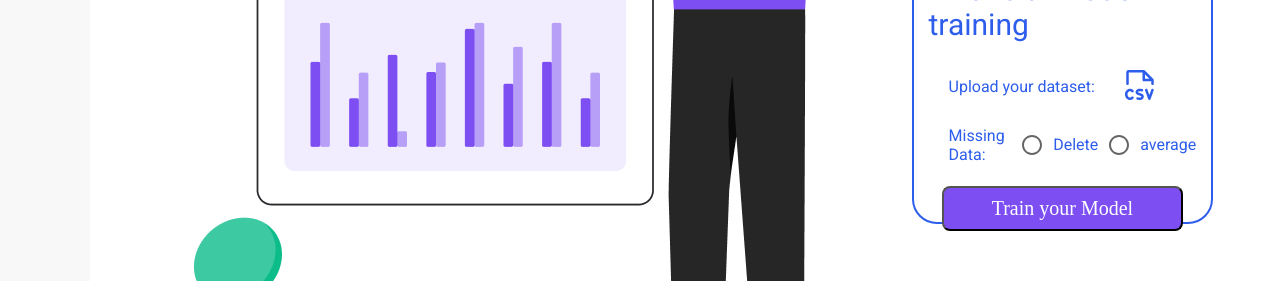
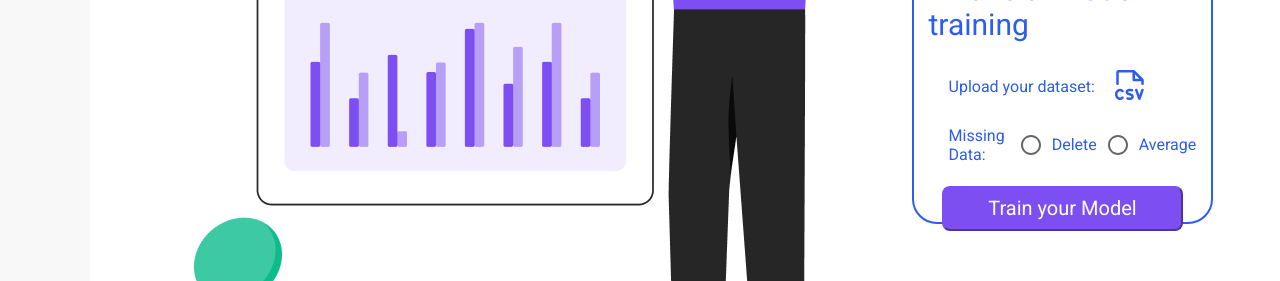
Before and after one commit to MouadhChniti/FutureLab, a React (Create React App) app: page /fm in a window 1280 px wide. Shown: the part 409-690 px from the top of the page. Built offline with nearby package versions, Linux system fonts and the light colour scheme; no server answers.

Commit message:
simple css changes - omar

```diff
--- a/src/pages/editProfile.js
+++ b/src/pages/editProfile.js
@@ -81,19 +81,27 @@ const Editprofile = (props) => {
                             </div>
                         </div>
 
-                        <div className='passwordProfile'>Rewrite new Password
+                        <div className='passwordProfile'>Confirm password
                             <div>
                                 <div><input type='text' id='rePassword'></input></div>
                             </div>
                         </div>
                         <div className='editprofileButtons'>
-                            <div className='cancelEdit'>
-                               <Link to='/profile'> cancel</Link>
-                            </div>
 
-                            <div className='saveButtonEdit'>
-                                Save
-                            </div>
+                               <Link to='/profile' className='cancelEdit'>
+                                    <div className='cancelEditBtn'>
+                                        Cancel
+                                    </div>
+                                </Link>
+
+
+
+                                <Link to='/profile' className='saveButtonEdit'>
+                                    <div className='saveButtonEditBtn'>
+                                        Save
+                                    </div>
+                                </Link>
+
                         </div>
 
                     </div>
--- a/src/pages/financialModel.js
+++ b/src/pages/financialModel.js
@@ -313,7 +313,7 @@ const Fm = () => {
                                 //disabled={selectedValue == 'default'}
 
                                 />
-                                <label>average</label>
+                                <label>Average</label>
                             </div>
 
 
--- a/src/pages/profile.js
+++ b/src/pages/profile.js
@@ -42,13 +42,13 @@ const Profile = (props) => {
                 <Navbar />
                 <div className='profileJust'>
                     <div className='profileForm'>
-                        <div >
+                        <div>
                             <div className='profileTitle'>Profile</div>
 
                         </div>
                         <div className='names'>
                             <div className='profileName'>
-                                <div> First name</div>
+                                <div>First name</div>
 
                             </div>
                             <div className='profileLast'>
@@ -70,9 +70,9 @@ const Profile = (props) => {
                             </div>
                         </div>
 
-                        <div className='editButton'>
-                           <Link to='/editprofile'> Edit </Link>
-                        </div>
+                        <Link to='/editprofile' className='editButton'>
+                            Edit Profile
+                        </Link>
 
                     </div>
 
--- a/src/styles/datasets.css
+++ b/src/styles/datasets.css
@@ -64,6 +64,7 @@
     align-items: center;
     height: 90%;
     border-radius: 8px;
+    cursor: pointer;
 }
 .dataEditButton{
     background: #F6C4134D;
@@ -73,6 +74,7 @@
     align-items: center;
     height: 90%;
     border-radius: 8px;
+    cursor: pointer;
 }
 .deleteButton{
     background: #FF00004D;
@@ -82,6 +84,7 @@
     align-items: center;
     height: 90%;
     border-radius: 8px;
+    cursor: pointer;
 }
 #searchInput{
     border-radius: 5px;
--- a/src/styles/editProfile.css
+++ b/src/styles/editProfile.css
@@ -35,13 +35,13 @@ display: flex;
     display: flex;
 }
 .profileTitleEdit{
-    margin-top: 20px;
-    height: 130px;
+    margin-top: 0px;
+    height: 100px;
     display: flex;
     justify-content: center;
     align-items: center;
-    font-size:  38px;
-    font-weight: 600;
+    font-size:  36px;
+    /* font-weight: 600; */
 }
 .editprofileButtons{
     display: flex;
@@ -57,20 +57,23 @@ display: flex;
     border-radius: 8px;
     color: black;
 }
-.cancelEdit a{
-color: #7D4EF1;
+.cancelEditBtn{
+    color: #7D4EF1;
 }
+
 .saveButtonEdit{
-
-width: 45%;
+    width: 45%;
     display: flex;
     justify-content: center;
     align-items: center;
     border: solid 2px #7D4EF1;
     background-color: #7D4EF1;
     border-radius: 8px;
+}
+.saveButtonEditBtn{
     color: white;
 }
+
 #currentPassword{
     background-color: white;
 }
--- a/src/styles/financialModel.css
+++ b/src/styles/financialModel.css
@@ -35,7 +35,10 @@ align-items: center;
     justify-content: flex-start;
     align-items: center;
     margin-left: 20px;
-    gap: 30px;
+    gap: 20px;
+}
+.datasetFm img{
+    cursor: pointer;
 }
 .paramsFm{
     display: flex;
@@ -92,12 +95,6 @@ input[type="checkbox" i]{
     font-size: 18px;
 }
 
-.trainhome{
-    display: flex;
-    justify-content: space-between;
-    color: white;
-    font-size: 25px;
-}
 a:-webkit-any-link {
     color: white;
 }
@@ -107,10 +104,9 @@ button{
     border-radius: 8px;
     font-size: 20px;
     color: white;
-    font-family: Century Gothic;
     background-color: #7D4EF1;
-
-
+    border-color: #7D4EF1;
+    cursor: pointer;
 }
 .trainhome{
     display: flex;
--- a/src/styles/profile.css
+++ b/src/styles/profile.css
@@ -1,5 +1,5 @@
 .profileTitle{
-font-size: 38px;
+font-size: 36px;
 }
 .profileName{
     width: 40%;
@@ -13,7 +13,7 @@ font-size: 38px;
 }
 .profileForm{
     width: 30%;
-    font-size: 19px;
+    font-size: 18px;
 
 }
 .names{
@@ -46,6 +46,7 @@ font-size: 38px;
     border-radius: 8px;
     height: 10%;
     box-shadow: 0px 4px 4px rgba(0, 0, 0, 0.25);
+    cursor: pointer;
 }
 .passwordProfile{
     height: 100px;
```
